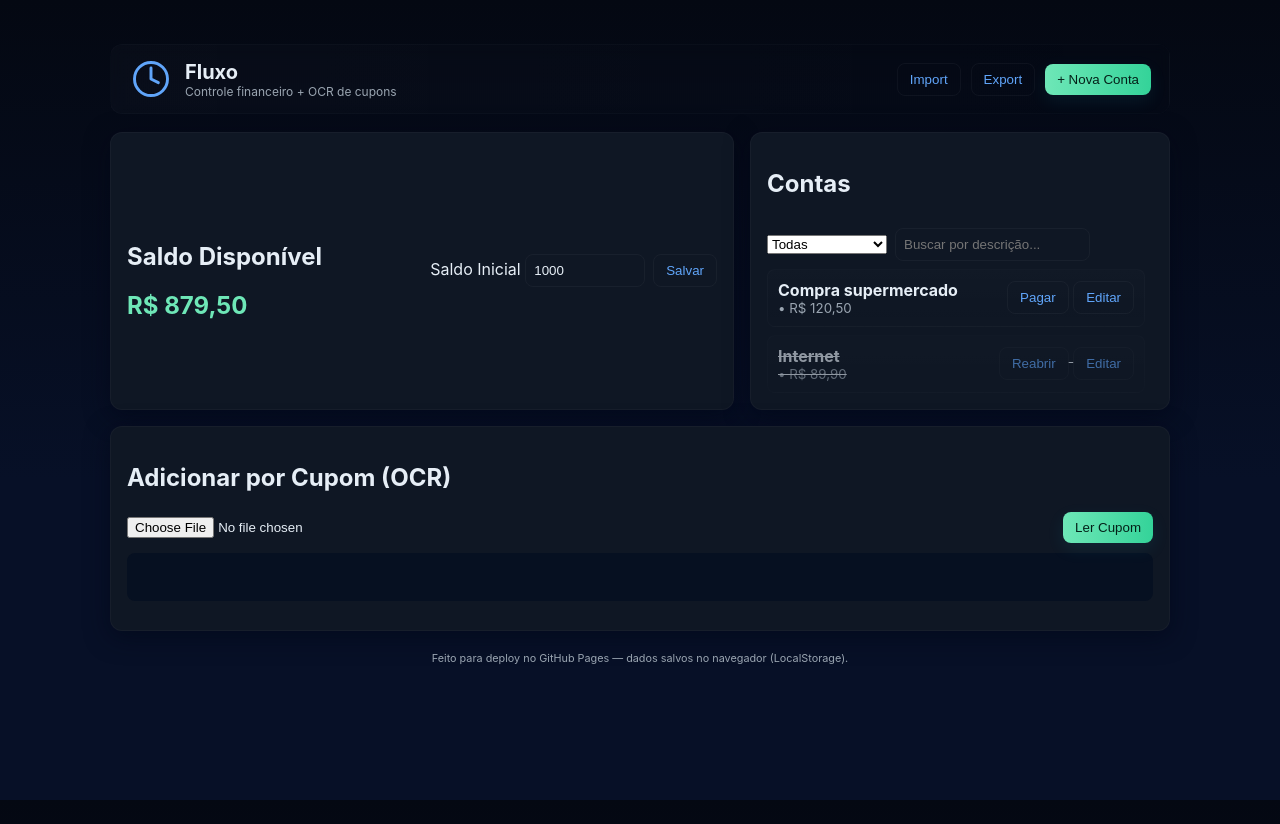
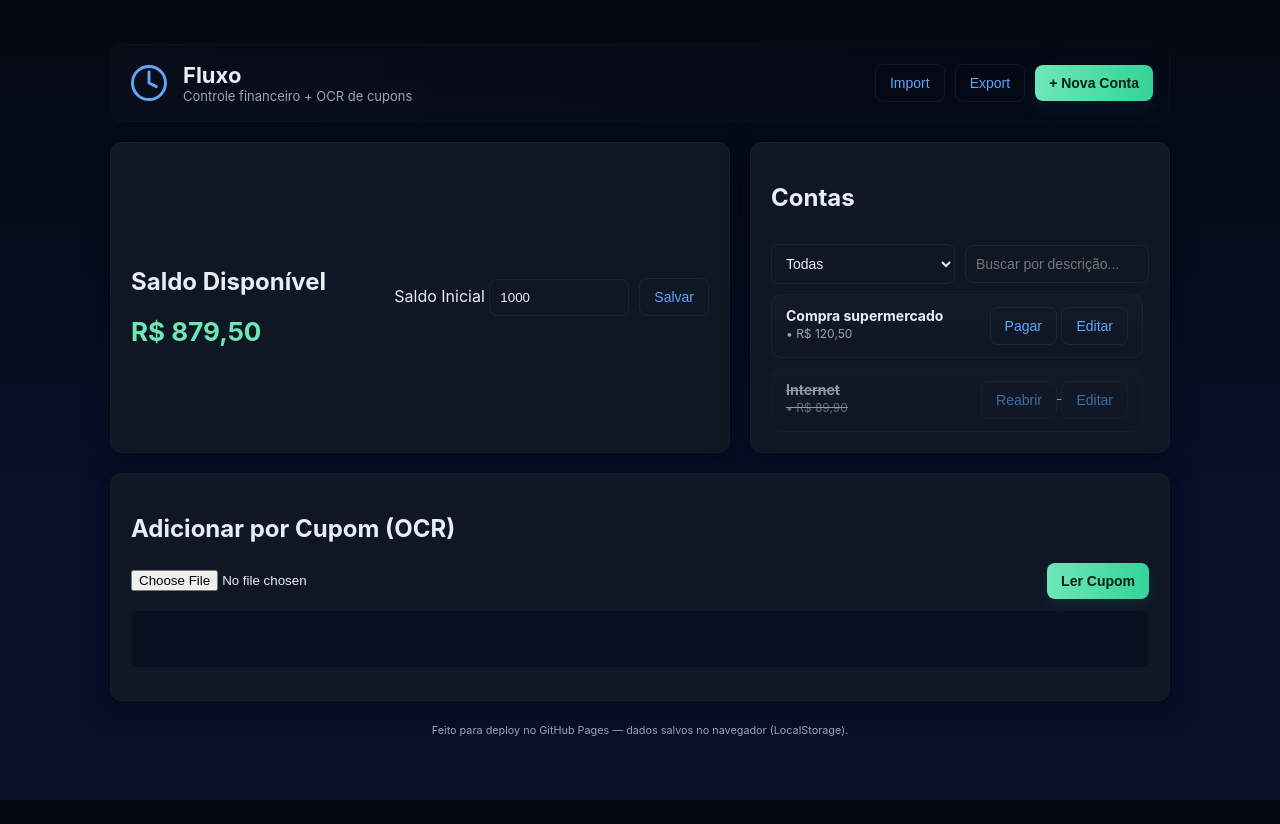
Before and after one commit to NatureIA/moneydash, a plain HTML site: page index.html in a window 1280 px wide. Drawn offline with Linux system fonts and the light colour scheme.

Commit message:
Update style.css

```diff
--- a/style.css
+++ b/style.css
@@ -13,54 +13,112 @@ body{
   -moz-osx-font-smoothing:grayscale;
 }
 .app{max-width:var(--maxw);margin:24px auto;padding:20px}
-.topbar{display:flex;align-items:center;justify-content:space-between;flex-wrap:wrap;gap:10px;padding:12px 18px;background:linear-gradient(90deg,rgba(255,255,255,0.02),transparent);backdrop-filter: blur(6px);border-radius:var(--radius);border:1px solid var(--glass-2)}
+.topbar{
+  display:flex;align-items:center;justify-content:space-between;flex-wrap:wrap;
+  gap:14px;padding:16px;background:linear-gradient(90deg,rgba(255,255,255,0.02),transparent);
+  backdrop-filter: blur(6px);border-radius:var(--radius);border:1px solid var(--glass-2)
+}
 .brand{display:flex;gap:12px;align-items:center;flex:1}
 .logo{width:44px;height:44px;color:var(--accent2);border-radius:8px;flex-shrink:0}
-.brand h1{margin:0;font-size:20px}
-.subtitle{margin:0;font-size:12px;color:var(--muted)}
+.brand h1{margin:0;font-size:22px}
+.subtitle{margin:0;font-size:13px;color:var(--muted)}
 .actions{display:flex;gap:10px;align-items:center;flex-wrap:wrap}
-button{background:transparent;color:var(--accent2);border:1px solid rgba(255,255,255,0.04);padding:8px 12px;border-radius:8px;cursor:pointer}
-button.primary{background:linear-gradient(90deg,var(--accent),#34d399);color:#042018;border:none;box-shadow:0 6px 18px rgba(34,211,238,0.08)}
+button{
+  background:transparent;color:var(--accent2);
+  border:1px solid rgba(255,255,255,0.06);
+  padding:10px 14px;border-radius:8px;cursor:pointer;font-size:14px
+}
+button.primary{
+  background:linear-gradient(90deg,var(--accent),#34d399);
+  color:#042018;border:none;font-weight:600;
+  box-shadow:0 6px 18px rgba(34,211,238,0.08)
+}
 button:hover{transform:translateY(-1px)}
-.main{display:grid;grid-template-columns:1fr;gap:16px;margin-top:18px}
-.panel{background:var(--card);padding:16px;border-radius:12px;border:1px solid var(--glass);box-shadow: 0 6px 24px rgba(2,6,23,0.6)}
-.balance-panel{display:flex;justify-content:space-between;align-items:center;flex-wrap:wrap;gap:12px}
-.saldo{font-size:24px;font-weight:700;color:var(--accent);margin-top:8px}
-.balance-controls{display:flex;gap:8px;align-items:center;flex-wrap:wrap}
-.balance-controls input{width:120px;padding:8px;border-radius:8px;border:1px solid rgba(255,255,255,0.04);background:transparent;color:inherit}
+.main{display:grid;grid-template-columns:1fr;gap:20px;margin-top:20px}
+.panel{
+  background:var(--card);padding:20px;border-radius:12px;
+  border:1px solid var(--glass);
+  box-shadow: 0 6px 24px rgba(2,6,23,0.6)
+}
+.balance-panel{display:flex;justify-content:space-between;align-items:center;flex-wrap:wrap;gap:14px}
+.saldo{font-size:26px;font-weight:700;color:var(--accent);margin-top:8px}
+.balance-controls{display:flex;gap:10px;align-items:center;flex-wrap:wrap}
+.balance-controls input{
+  width:140px;padding:10px;border-radius:8px;
+  border:1px solid rgba(255,255,255,0.06);background:transparent;color:inherit
+}
 
-.list-header{display:flex;justify-content:space-between;align-items:center;flex-wrap:wrap;gap:10px;margin-bottom:8px}
-.filters{display:flex;gap:8px;align-items:center;flex-wrap:wrap;width:100%}
-#filterStatus{flex:1;min-width:120px}
-#search{flex:2;min-width:160px;padding:8px;border-radius:8px;border:1px solid rgba(255,255,255,0.04);background:transparent;color:inherit}
+.list-header{
+  display:flex;justify-content:space-between;align-items:center;
+  flex-wrap:wrap;gap:12px;margin-bottom:10px
+}
+.filters{display:flex;gap:10px;align-items:center;flex-wrap:wrap;width:100%}
+#filterStatus,#search{
+  flex:1;min-width:160px;
+  padding:10px;border-radius:8px;border:1px solid rgba(255,255,255,0.06);
+  background:transparent;color:inherit;font-size:14px
+}
 
-.list{display:flex;flex-direction:column;gap:8px;max-height:420px;overflow:auto;padding-right:8px}
-.item{display:flex;justify-content:space-between;align-items:center;padding:10px;border-radius:8px;background:linear-gradient(180deg,rgba(255,255,255,0.01),transparent);border:1px solid rgba(255,255,255,0.02);flex-wrap:wrap;gap:10px}
-.item .meta{display:flex;flex-direction:column}
-.item .meta small{color:var(--muted)}
+.list{
+  display:flex;flex-direction:column;gap:10px;
+  max-height:420px;overflow:auto;padding-right:6px
+}
+.item{
+  display:flex;justify-content:space-between;align-items:flex-start;
+  padding:12px 14px;border-radius:10px;
+  background:linear-gradient(180deg,rgba(255,255,255,0.02),transparent);
+  border:1px solid rgba(255,255,255,0.04);
+  flex-wrap:wrap;gap:12px
+}
+.item .meta{display:flex;flex-direction:column;gap:2px;font-size:14px}
+.item .meta small{color:var(--muted);font-size:12px}
 .item.paid{opacity:0.6;text-decoration:line-through}
 
-.ocr-panel .ocr-row{display:flex;gap:8px;align-items:center;flex-wrap:wrap}
-.ocr-panel input[type=file]{flex:1;min-width:180px}
-.ocr-text{background:#061021;padding:12px;border-radius:8px;margin-top:10px;min-height:48px;max-height:200px;overflow:auto;font-size:13px}
+.ocr-panel .ocr-row{display:flex;gap:10px;align-items:center;flex-wrap:wrap}
+.ocr-panel input[type=file]{flex:1;min-width:200px}
+.ocr-text{
+  background:#061021;padding:14px;border-radius:8px;margin-top:12px;
+  min-height:56px;max-height:200px;overflow:auto;font-size:13px;line-height:1.4
+}
 
-.footer{text-align:center;margin-top:18px;color:var(--muted);font-size:13px}
+.footer{text-align:center;margin-top:20px;color:var(--muted);font-size:13px}
 
 /* modal */
-.modal{position:fixed;inset:0;display:flex;align-items:center;justify-content:center;background:linear-gradient(180deg, rgba(2,6,23,0.5), rgba(2,6,23,0.6));z-index:80}
+.modal{position:fixed;inset:0;display:flex;align-items:center;justify-content:center;
+  background:linear-gradient(180deg, rgba(2,6,23,0.5), rgba(2,6,23,0.6));z-index:80}
 .modal.hidden{display:none}
-.modal-content{width:95%;max-width:420px;background:linear-gradient(180deg,#071320,#081826);padding:18px;border-radius:14px;border:1px solid rgba(255,255,255,0.03)}
-.close{position:absolute;right:10px;top:10px;border:none;background:transparent;color:var(--muted);cursor:pointer;font-size:18px}
-.modal-content form{display:flex;flex-direction:column;gap:10px}
-.modal-content input{padding:10px;border-radius:8px;border:1px solid rgba(255,255,255,0.04);background:transparent;color:inherit}
-.modal-actions{display:flex;justify-content:space-between;align-items:center;margin-top:8px;gap:10px;flex-wrap:wrap}
+.modal-content{
+  width:95%;max-width:420px;
+  background:linear-gradient(180deg,#071320,#081826);
+  padding:20px;border-radius:14px;border:1px solid rgba(255,255,255,0.05)
+}
+.close{position:absolute;right:14px;top:14px;border:none;background:transparent;color:var(--muted);cursor:pointer;font-size:20px}
+.modal-content form{display:flex;flex-direction:column;gap:12px}
+.modal-content input{
+  padding:12px;border-radius:8px;
+  border:1px solid rgba(255,255,255,0.06);
+  background:transparent;color:inherit;font-size:14px
+}
+.modal-actions{
+  display:flex;justify-content:space-between;align-items:center;
+  margin-top:10px;gap:12px;flex-wrap:wrap
+}
 .hidden{display:none}
 
-/* responsive breakpoints */
-@media (min-width:600px){
-  .actions{flex-wrap:nowrap}
-  .filters{flex-wrap:nowrap;width:auto}
-  .ocr-panel .ocr-row{flex-wrap:nowrap}
+/* responsive refinado */
+@media (max-width:599px){
+  body{padding:0}
+  .app{margin:0;padding:12px}
+  .topbar,.panel{padding:14px}
+  .saldo{font-size:22px}
+  .item{flex-direction:column;align-items:flex-start}
+  .item button{width:100%;margin-top:6px}
+  .filters{flex-direction:column;align-items:stretch}
+  #search,#filterStatus{width:100%}
+  .balance-controls{flex-direction:column;align-items:stretch;width:100%}
+  .balance-controls input, .balance-controls button{width:100%}
+  .ocr-panel .ocr-row{flex-direction:column;align-items:stretch}
+  .ocr-panel input[type=file], .ocr-panel button{width:100%}
 }
 @media (min-width:900px){
   .main{grid-template-columns: 1fr 420px}
```
